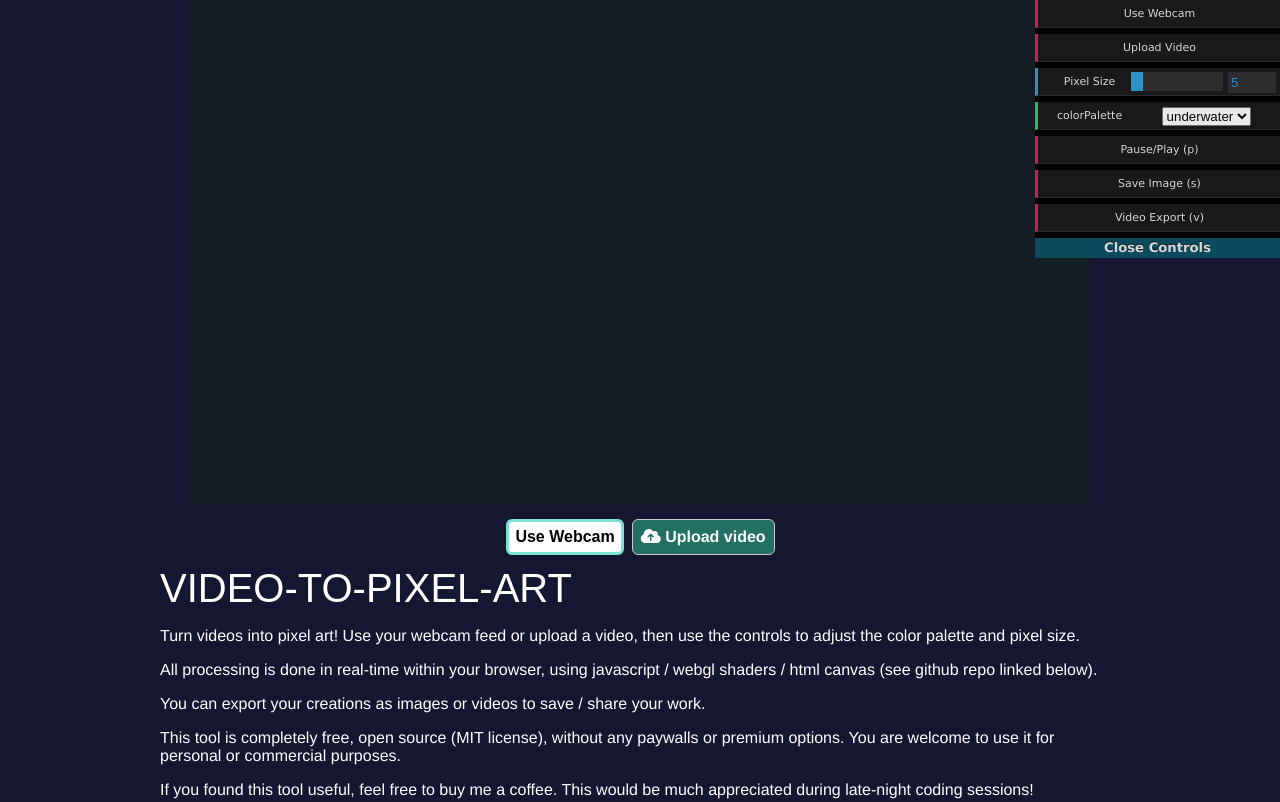
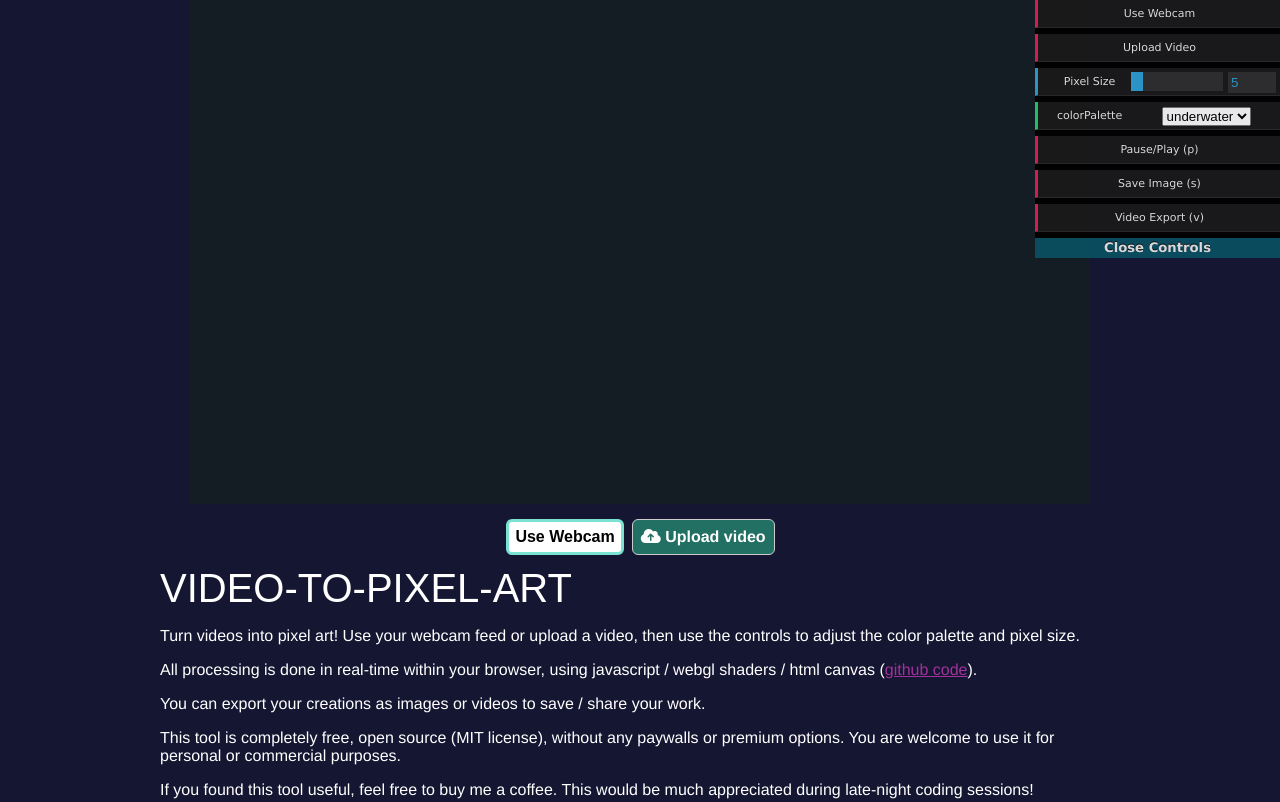
Before and after one commit to collidingScopes/pixelShader, a plain HTML site: page index.html in a window 1280 px wide. Shown: the top 802 px of the page. Drawn offline with Linux system fonts and the light colour scheme; animation ran at ten frames a second; a web font is replaced by a local one.

Commit message:
Update about info

```diff
--- a/index.html
+++ b/index.html
@@ -65,7 +65,7 @@
           <h2 id="aboutText">VIDEO-TO-PIXEL-ART</h2>
 
           <p>Turn videos into pixel art! Use your webcam feed or upload a video, then use the controls to adjust the color palette and pixel size.</p>
-          <p>All processing is done in real-time within your browser, using javascript / webgl shaders / html canvas (see github repo linked below).</p>
+          <p>All processing is done in real-time within your browser, using javascript / webgl shaders / html canvas (<a href="https://github.com/collidingScopes/video-to-pixel-art" rel="noopener" target="_blank">github code</a>).</p>
           <p>You can export your creations as images or videos to save / share your work.</p>
           <p>This tool is completely free, open source (MIT license), without any paywalls or premium options. You are welcome to use it for personal or commercial purposes.</p>
           <p>If you found this tool useful, feel free to buy me a coffee. This would be much appreciated during late-night coding sessions!</p>
```
Also changed, not shown: README.MD.
